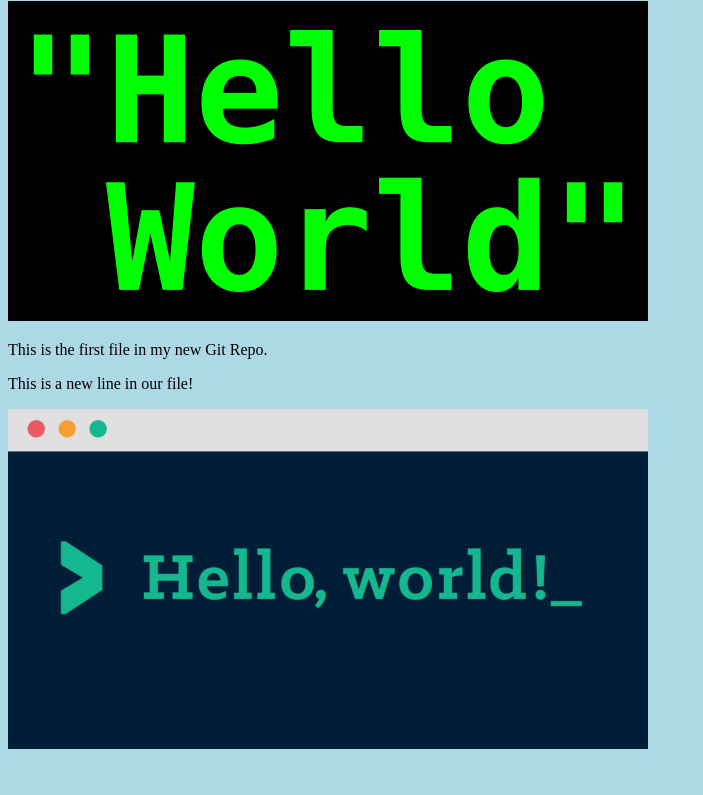
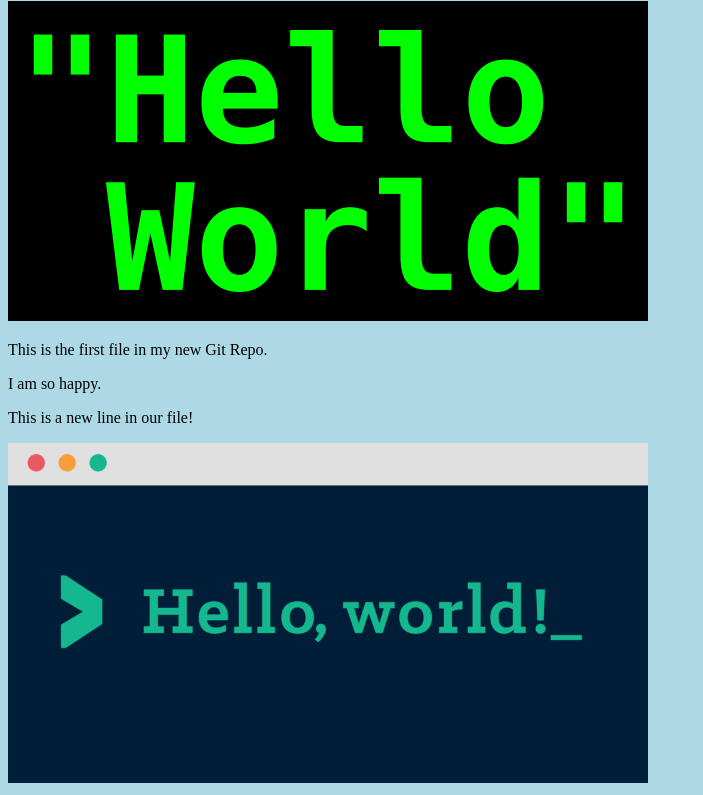
Before and after one commit to belhaj2004/hello-world, a plain HTML site: page index.html in a window 1280 px wide. Shown: the part 79-874 px from the top of the page, without its empty margins (0-703 px from the left). Before the commit the page ends 840 px from the top, so only its background shows below. Drawn offline with Linux system fonts and the light colour scheme.

Commit message:
Updated index.html with a new line

```diff
--- a/index.html
+++ b/index.html
@@ -3,6 +3,7 @@
 <head>
 <title>Hello World!</title>
 <link rel="stylesheet" href="bluestyle.css">
+
 </head>
 <body>
 
@@ -10,6 +11,7 @@
 <div><img src="hello.png" alt="Hello World from Space"
     style="width:100%;max-width:640px"></div>
 <p>This is the first file in my new Git Repo.</p>
+    <p> I am so happy. </p>
 <p>This is a new line in our file!</p>
 <div><img src="hello2.png" alt="Hello Git" style="width:100%;max-width:640px"></div>
 
```
